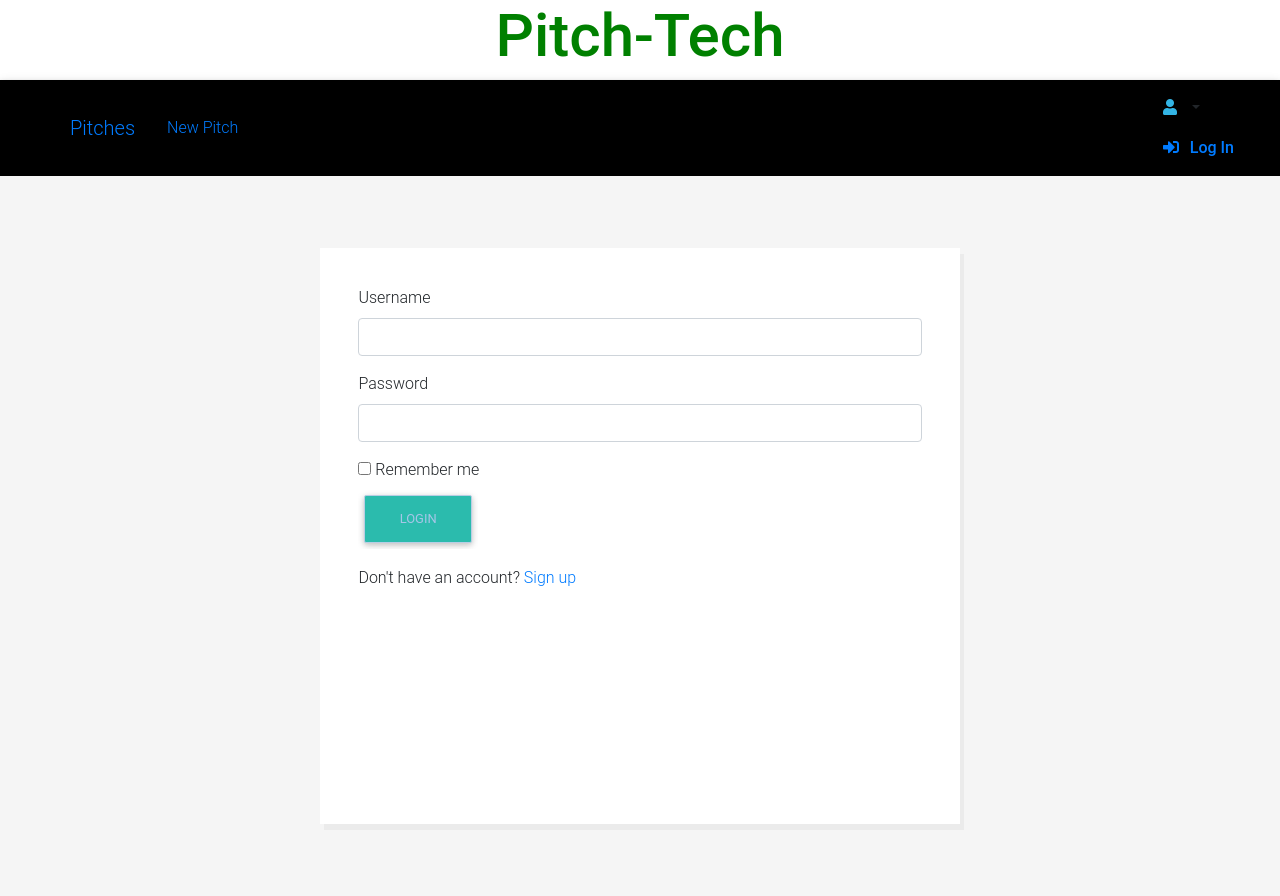
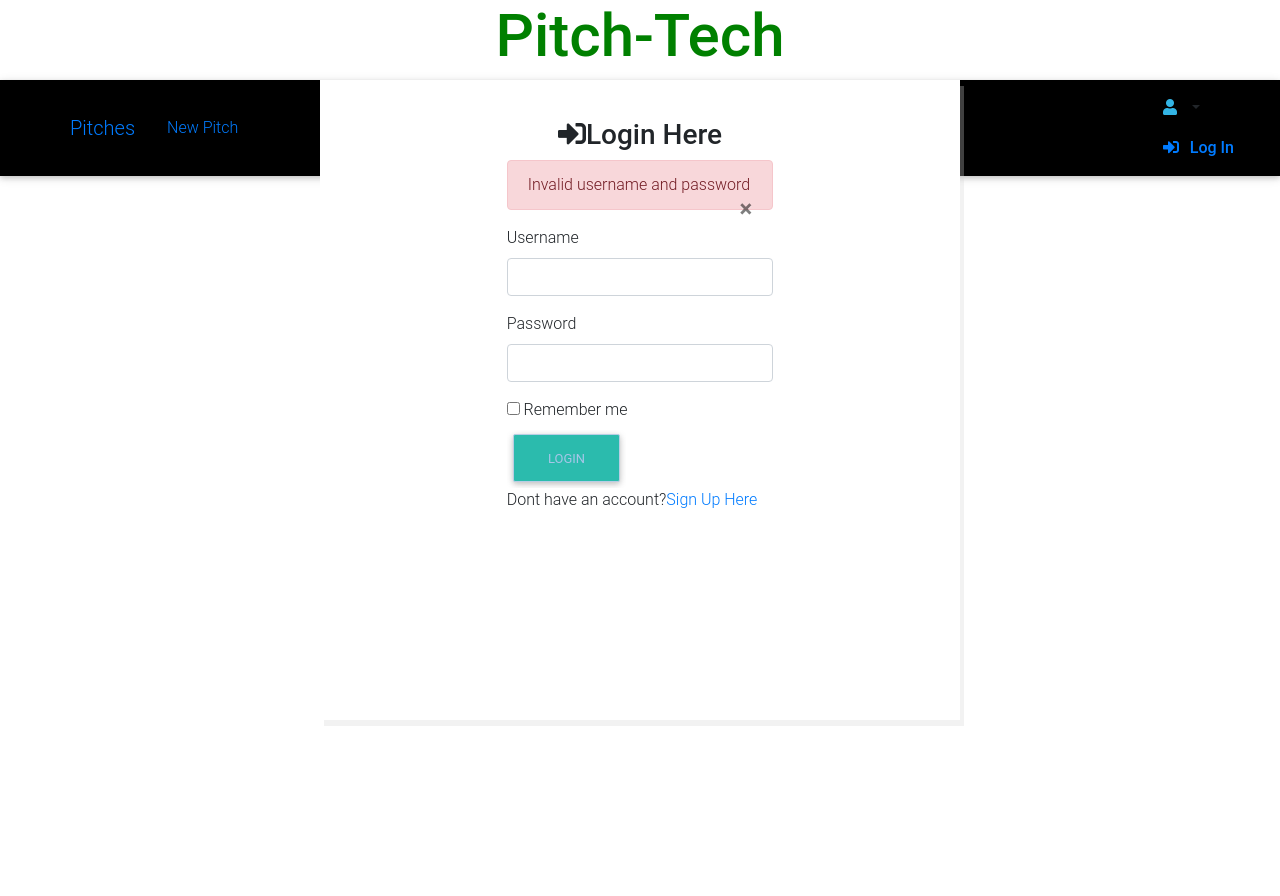
Before and after one commit to LekamCharity/Pitch-Tech, a Flask app: page /login in a window 1280 px wide. After the commit the page ends 726 px from the top, so only its background shows below. Run offline with Flask 2, Linux system fonts and the light colour scheme; some libraries are stand-ins or nearby versions; some web fonts are replaced.

Commit message:
refreshed the requirements

```diff
--- a/app/__init__.py
+++ b/app/__init__.py
@@ -4,6 +4,7 @@
 from flask_mail import Mail
 from flask_login import LoginManager
 from config import config_options
+from flask_uploads import IMAGES, UploadSet,configure_uploads
 
 
 bootstrap = Bootstrap()
@@ -12,6 +13,7 @@
 login_manager = LoginManager()
 login_manager.session_protection = 'strong'
 login_manager.login_view = 'auth.login'
+photos = UploadSet('photos',IMAGES)
 
 def create_app(config_name):
     app = Flask(__name__)
--- a/app/templates/auth/login.html
+++ b/app/templates/auth/login.html
@@ -70,14 +70,30 @@
     }
   </style>
 
-  <div class="container-fluid">
+  <!-- <div class="container-fluid">
     <div class="container">
       {{wtf.quick_form(loginform)}}
       <a href="{{url_for('auth.login')}}"></a>
       <p style="margin-top: 3%;">Don't have an account?
         <a href="{{url_for('auth.signup')}}">Sign up</a>
       </p>
+    </div> -->
+  </div>
+  <div class="container">
+    <div class="row">
+        <div class="col-md-3"></div>
+        <div class="col-md-6">
+            <h3 class="text-center"><i class="fas fa-sign-in-alt text-center"></i><strong class="text-center">Login Here</strong></h3>
+            {% for message in get_flashed_messages() %}
+            <div class="alert alert-danger">
+                    {{ message }}
+                <button type="submit" class="close" data-dismis="alert">&times;</button>
+            {% endfor %}
+            </div>
+            {{wtf.quick_form(loginform)}}
+            <p>Dont have an account?<a href="{{url_for('auth.signup')}}">Sign Up Here</a></p>
+        </div>
+        <div class="col-md-3"></div>
     </div>
-  </div>
 
 {% endblock %}
--- a/app/templates/base.html
+++ b/app/templates/base.html
@@ -4,7 +4,7 @@
     <meta charset="UTF-8">
     <meta name="viewport" content="width=device-width, initial-scale=1.0">
     <meta http-equiv="X-UA-Compatible" content="ie=edge">
-    <title>Piches</title>
+    <title>Pitch-tech</title>
 </head>
 {% block styles %}
 <link href="https://fonts.googleapis.com/css?family=Arimo|Farro|Livvic&display=swap" rel="stylesheet">
--- a/config.py
+++ b/config.py
@@ -6,6 +6,7 @@
     MAIL_USE_TLS = True
     MAIL_USERNAME = os.environ.get("MAIL_USERNAME")
     MAIL_PASSWORD = os.environ.get("MAIL_PASSWORD")
+    UPLOADED_PHOTOS_DEST ='app/static/photos'
 
 
 class ProdConfig(Config):
--- a/requirements.txt
+++ b/requirements.txt
@@ -10,6 +10,7 @@
 Flask-Migrate==2.5.3
 Flask-Script==2.0.6
 Flask-SQLAlchemy==2.4.4
+Flask-Uploads==0.2.1
 Flask-WTF==0.14.3
 gunicorn==20.0.4
 itsdangerous==1.1.0
```
